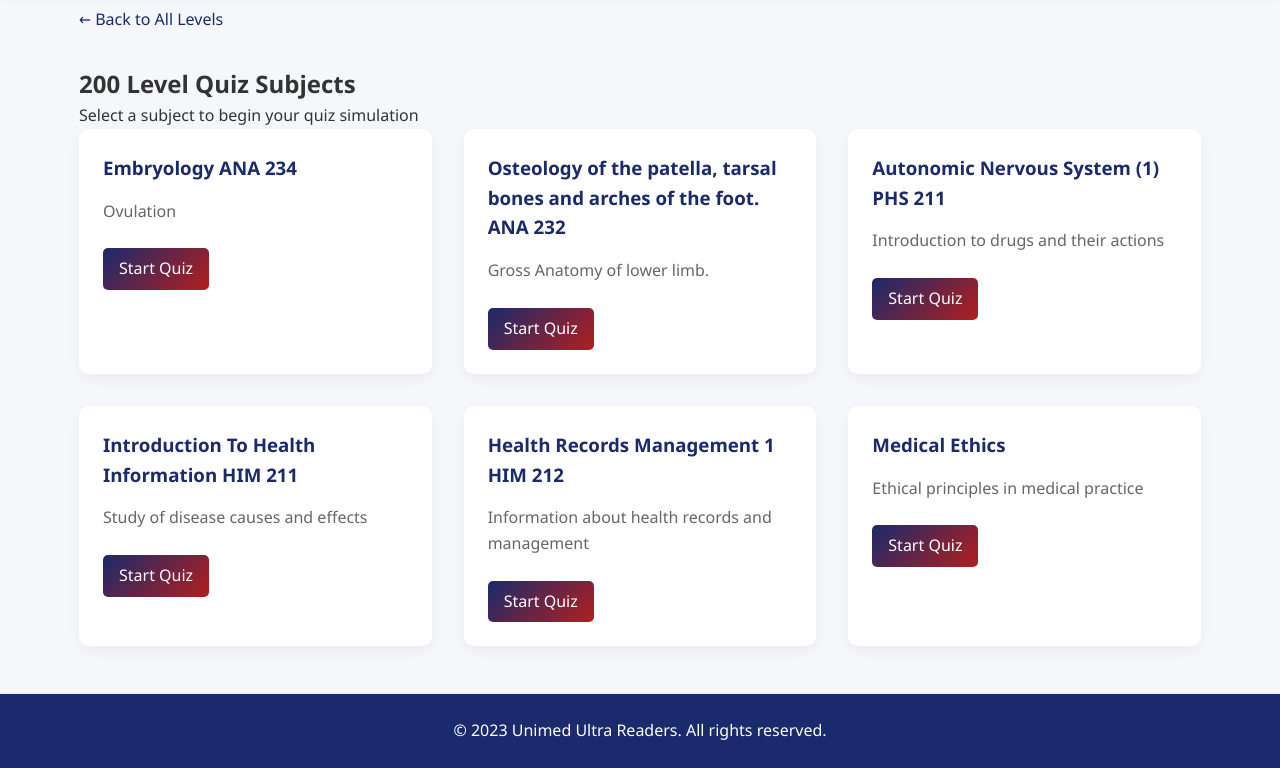
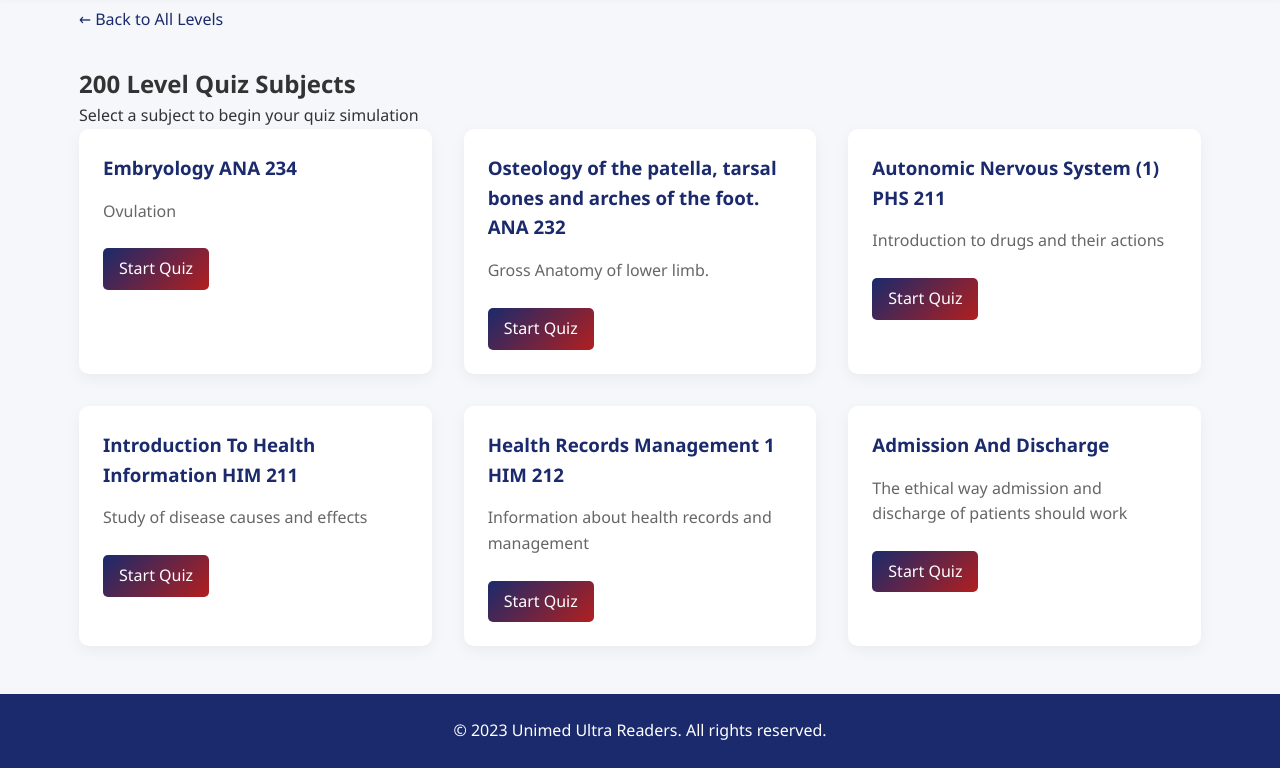
Before and after one commit to legendtech07/Unimed-Ultra-Readers, a plain HTML site: page 200-level.html in a window 1280 px wide. Shown: the part 89-857 px from the top of the page. Drawn offline with Linux system fonts and the light colour scheme.

Commit message:
200-level.html

```diff
--- a/200-level.html
+++ b/200-level.html
@@ -125,9 +125,9 @@
                 </div>
 
                 <div class="quiz-card">
-                    <h3>Medical Ethics</h3>
-                    <p>Ethical principles in medical practice</p>
-                    <a href="#" class="quiz-link">Start Quiz</a>
+                    <h3>Admission And Discharge</h3>
+                    <p>The ethical way admission and discharge of patients should work</p>
+                    <a href="admission-discharge.html" class="quiz-link">Start Quiz</a>
                 </div>
             </div>
         </div>
```
